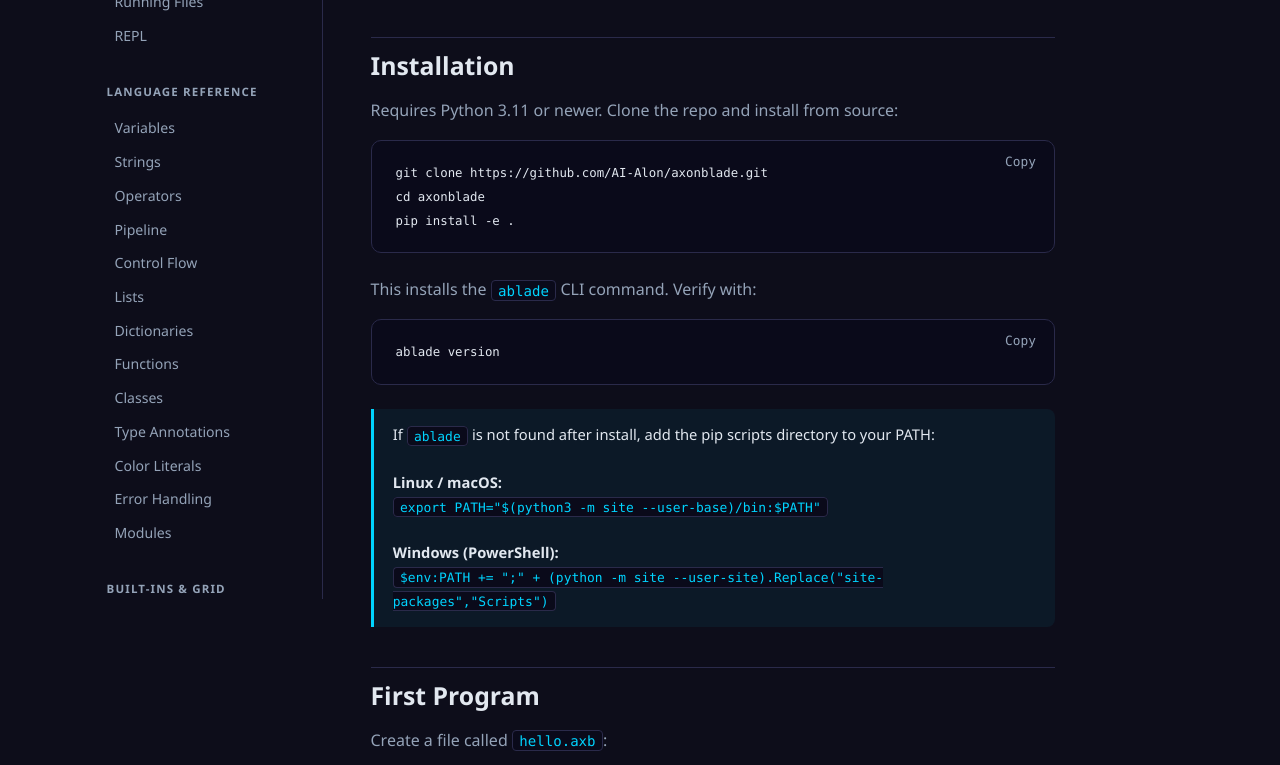
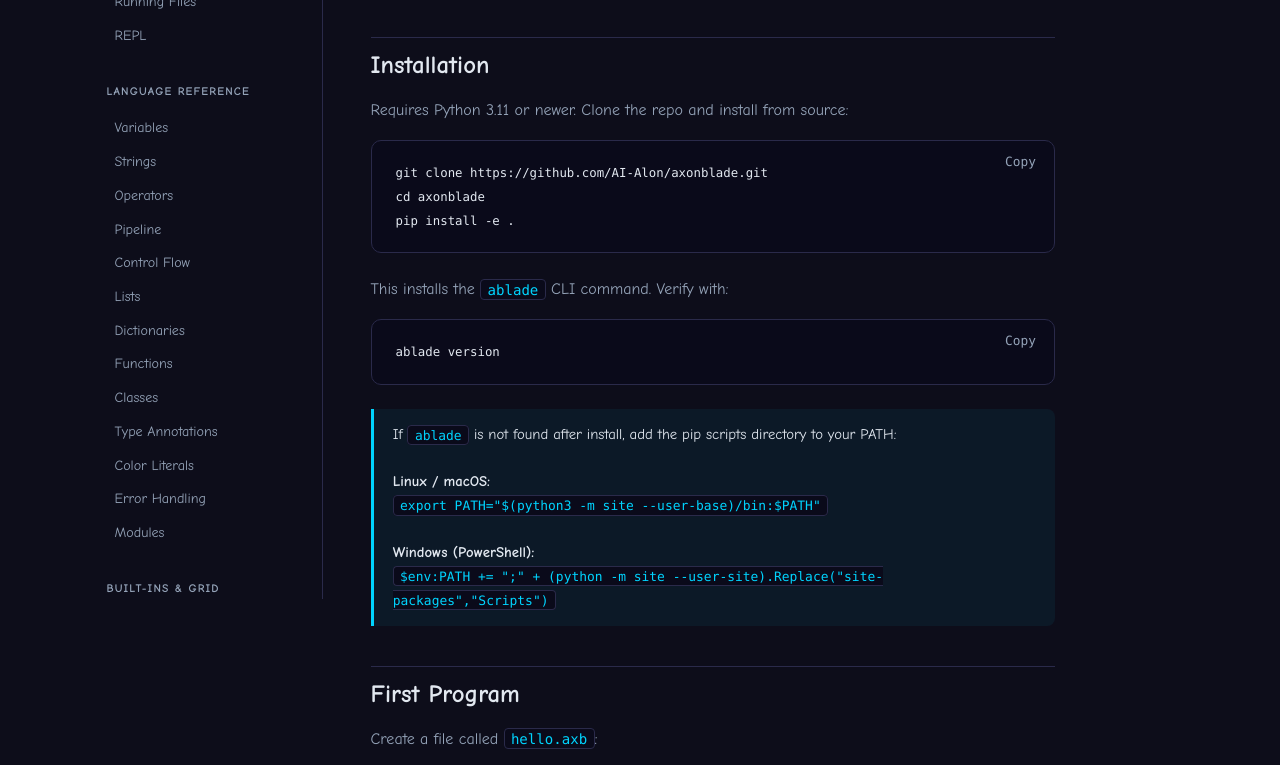
Before and after one commit to AI-Alon/axonblade, a plain HTML site: page docs/docs.html in a window 1280 px wide. Shown: the part 201-966 px from the top of the page. Drawn offline with Linux system fonts and the light colour scheme.

Commit message:
Change site font to Comic Sans MS across all pages
Co-Authored-By: Claude Sonnet 4.6 <noreply@anthropic.com>

```diff
--- a/docs/docs.html
+++ b/docs/docs.html
@@ -14,7 +14,7 @@
       --code-bg: #0a0a1a; --radius: 8px;
     }
     html { scroll-behavior: smooth; scroll-padding-top: 58px; overflow-y: scroll; scrollbar-gutter: stable; }
-    body { background: var(--bg); color: var(--text); font-family: 'Segoe UI', system-ui, sans-serif; line-height: 1.6; }
+    body { background: var(--bg); color: var(--text); font-family: 'Comic Sans MS', cursive; line-height: 1.6; }
     a { color: var(--cyan); text-decoration: none; }
     a:hover { text-decoration: underline; }
     :focus-visible {
```
Also changed, not shown: docs/examples.html (+1 -1 lines), docs/index.html (+1 -1 lines).
